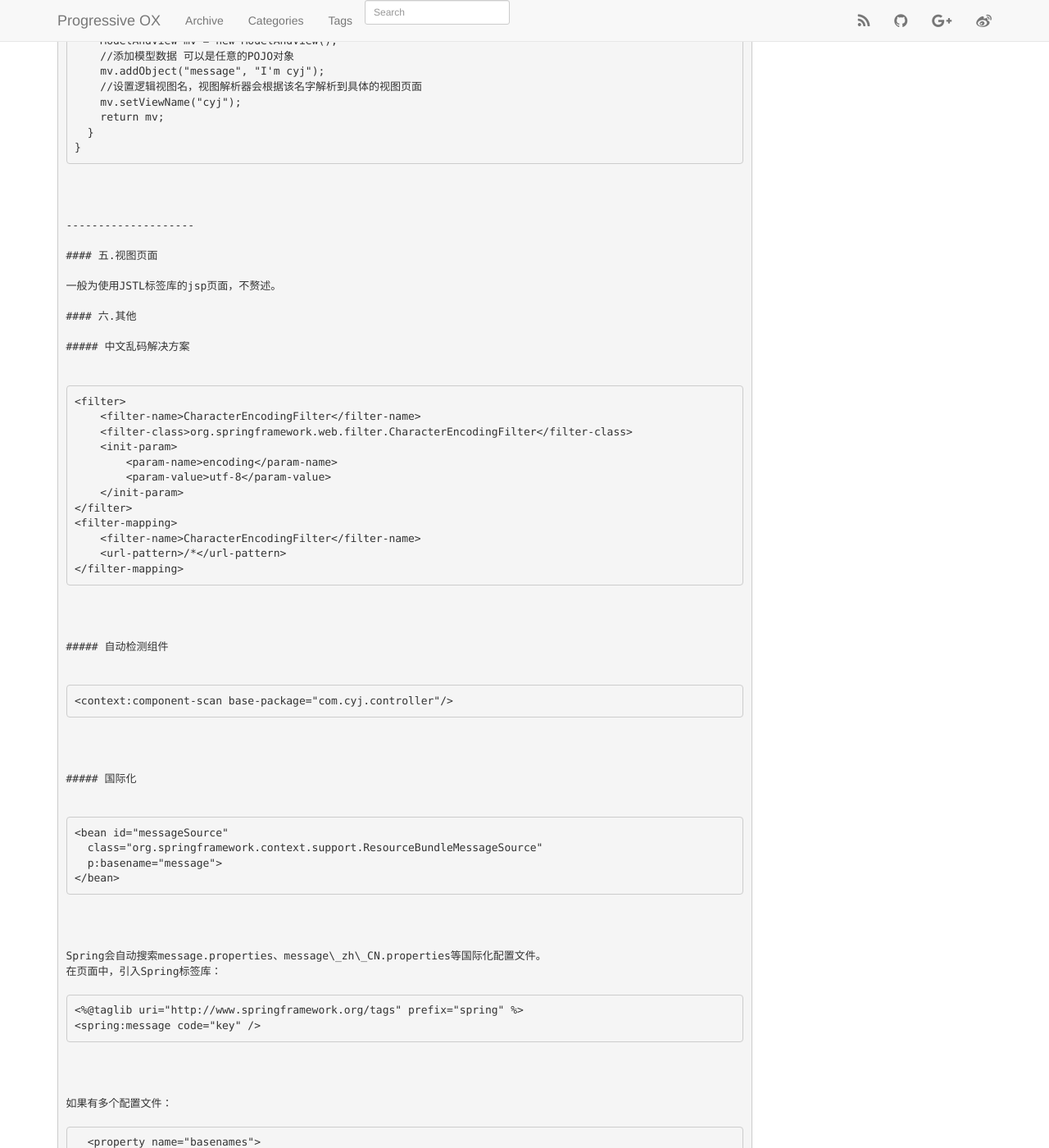
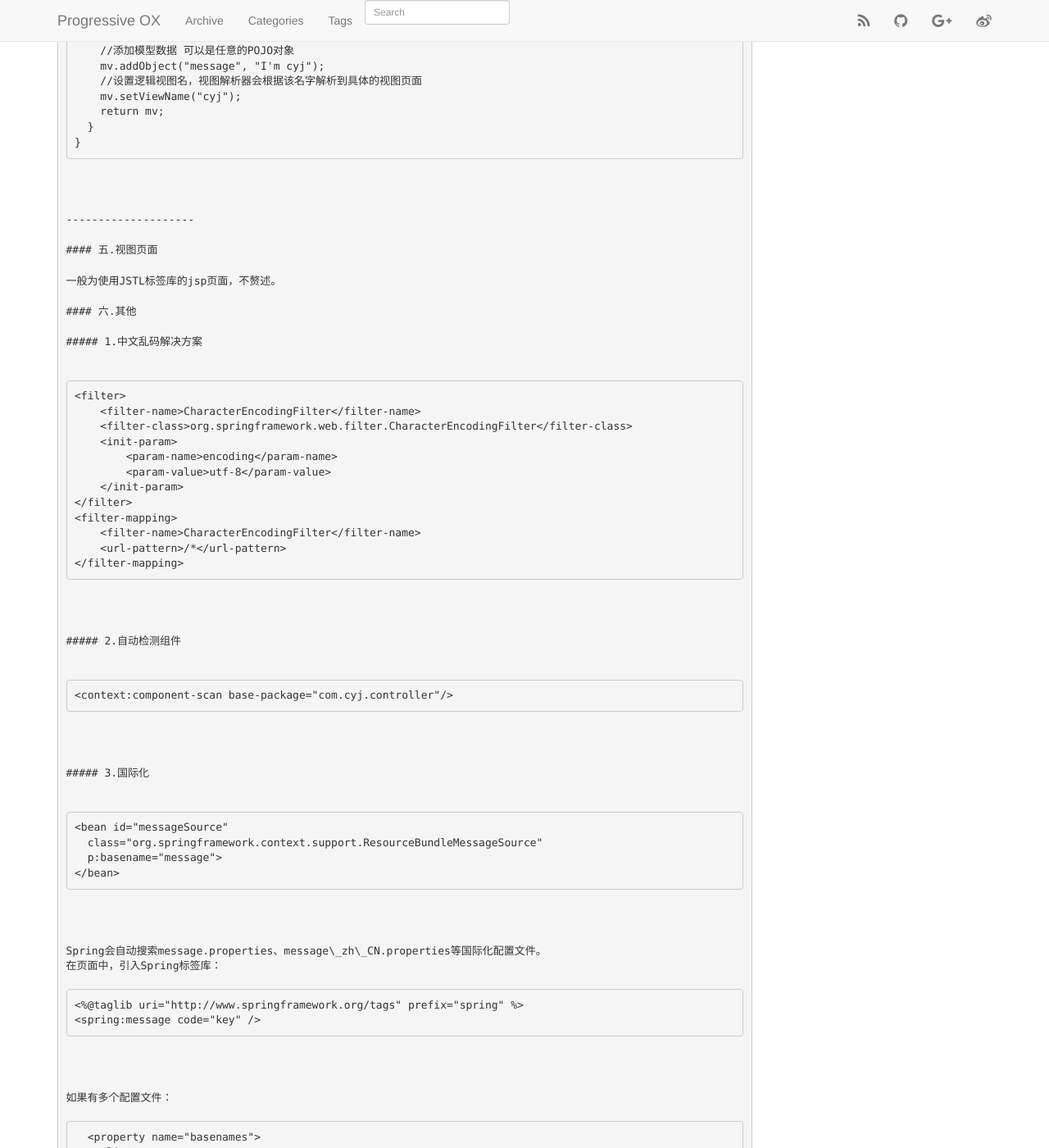
Before and after one commit to ChengYuanjian/chengyuanjian2.github.io, a Jekyll site: the page built from _posts/2014-10-13-spring-mvc.md, in a window 1280 px wide and 1400 px high, scrolled down 4671 px. Shown: the whole window at 82% size. Built offline with Jekyll 4.4.1, drawn with Linux system fonts in a browser that asks for light colours; nearby versions of some CDN libraries; Markdown is read by kramdown in place of the engine named in the settings; comment, search, counter and statistics services are not loaded; some of the changed text lies outside the part shown.

Commit message:
Update 2014-10-13-spring-mvc.md

```diff
--- a/_posts/2014-10-13-spring-mvc.md
+++ b/_posts/2014-10-13-spring-mvc.md
@@ -248,7 +248,7 @@
 
 ####六.其他
 
-#####中文乱码解决方案
+#####1.中文乱码解决方案
 
 {% highlight xml %}
 <filter>
@@ -265,13 +265,13 @@
 </filter-mapping>
 {% endhighlight %}
 
-#####自动检测组件
+#####2.自动检测组件
 
 {% highlight xml %}
 <context:component-scan base-package="com.cyj.controller"/>
 {% endhighlight %}
 
-#####国际化
+#####3.国际化
 
 {% highlight xml %}
 <bean id="messageSource"
```
Also changed, not shown: other parts of _posts/2014-10-13-spring-mvc.md (+1 -1 lines).
